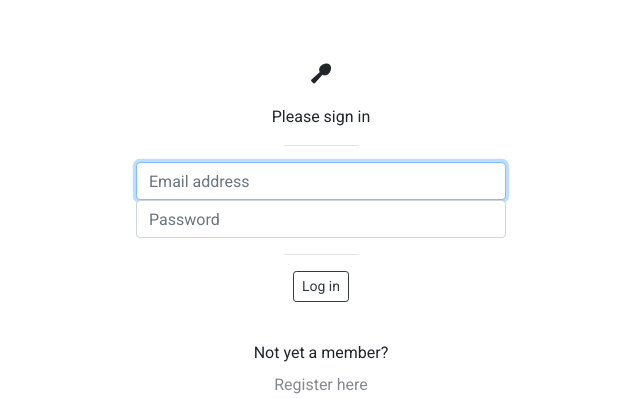
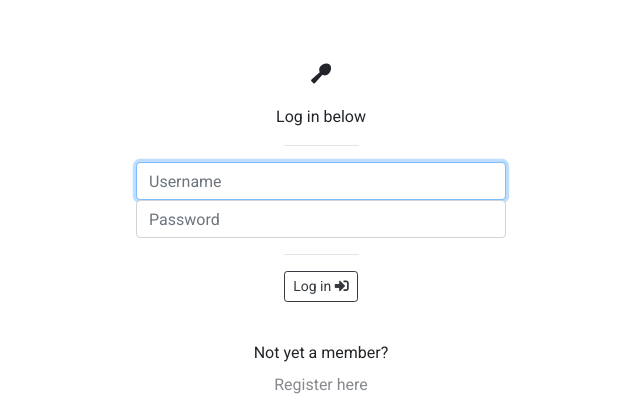
Before and after one commit to Code-Institute-Submissions/Chloe-O-C-O-O-K-Milestone-Project-3, a Flask app: page /login in a window 1280 px wide. Shown: the part 564-962 px from the top of the page, without its empty margins (319-959 px from the left). Run offline with Flask 2, Linux system fonts and the light colour scheme; some libraries are stand-ins or nearby versions.

Commit message:
log in page completed

```diff
--- a/run.py
+++ b/run.py
@@ -37,12 +37,6 @@ def recipes():
     return render_template("recipes.html", recipes=recipes)
 
 
-@app.route("/login", methods=["GET", "POST"])
-def login():
-    # if request.method == "POST":#
-    return render_template("login.html")
-
-
 @app.route("/register", methods=["GET", "POST"])
 def register():
     if request.method == "POST":
@@ -64,6 +58,32 @@ def register():
     return render_template("register.html")
 
 
+@app.route("/login", methods=["GET", "POST"])
+def login():
+    if request.method == "POST":
+        # Checks if a username already exists in db #
+        existing_user = mongo.db.users.find_one(
+            {"username": request.form.get("username").lower()})
+
+        if existing_user:
+            # Checks that hashed password matches user input #
+            if check_password_hash(
+               existing_user["password"], request.form.get("password")):
+                session["user"] = request.form.get("username").lower()
+                flash("Welcome back {}!".format(request.form.get("username")))
+            else:
+                # Password doesn't match, redirects to login page#
+                flash("Password incorrect, please try again")
+                return redirect(url_for("login"))
+
+        else:
+            # User doesn't exist, redirects to login page #
+            flash("Incorrect username and/or password")
+            return redirect(url_for("login"))
+
+    return render_template("login.html")
+
+
 # change to false before submitting #
 
 
--- a/templates/login.html
+++ b/templates/login.html
@@ -5,30 +5,30 @@
 
 <div class="container text-center mt-5">
 
-    <!--Log in form-->
+    <!--Login form-->
 
     <form class="form-width" method="POST" action="{{ url_for('login') }}" name="login">
         <p class="lead"><i class="fas fa-utensil-spoon"></i></p>
-        <p class="font-weight-normal">Please sign in</p>
+        <p class="font-weight-normal">Log in below</p>
         <hr class="page-divider" />
 
         <!--Email input-->
 
-        <label for="email" class="sr-only">Email address</label>
-        <input type="email" name="email" id="email" class="form-control" placeholder="Email address" required
+        <label for="username" class="sr-only">Username</label>
+        <input type="text" name="username" id="username" class="form-control" placeholder="Username" minlength="5" maxlength="15" pattern="^[a-zA-Z0-9]{5,15}$" required
             autofocus />
 
 
         <!--Password input-->
 
         <label for="password" class="sr-only">Password</label>
-        <input type="password" name="password" id="password" class="form-control" placeholder="Password" required />
+        <input type="password" name="password" id="password" class="form-control" placeholder="Password" minlength="5" maxlength="15" required />
 
 
         <hr class="page-divider" />
 
         <!--Submit button-->
-        <button class="btn btn-outline-dark btn-sm" type="submit">Log in</button>
+        <button class="btn btn-outline-dark btn-sm" type="submit">Log in <i class="fas fa-sign-in-alt"></i></button>
     </form>
 
     <!--Link to register page-->
```
